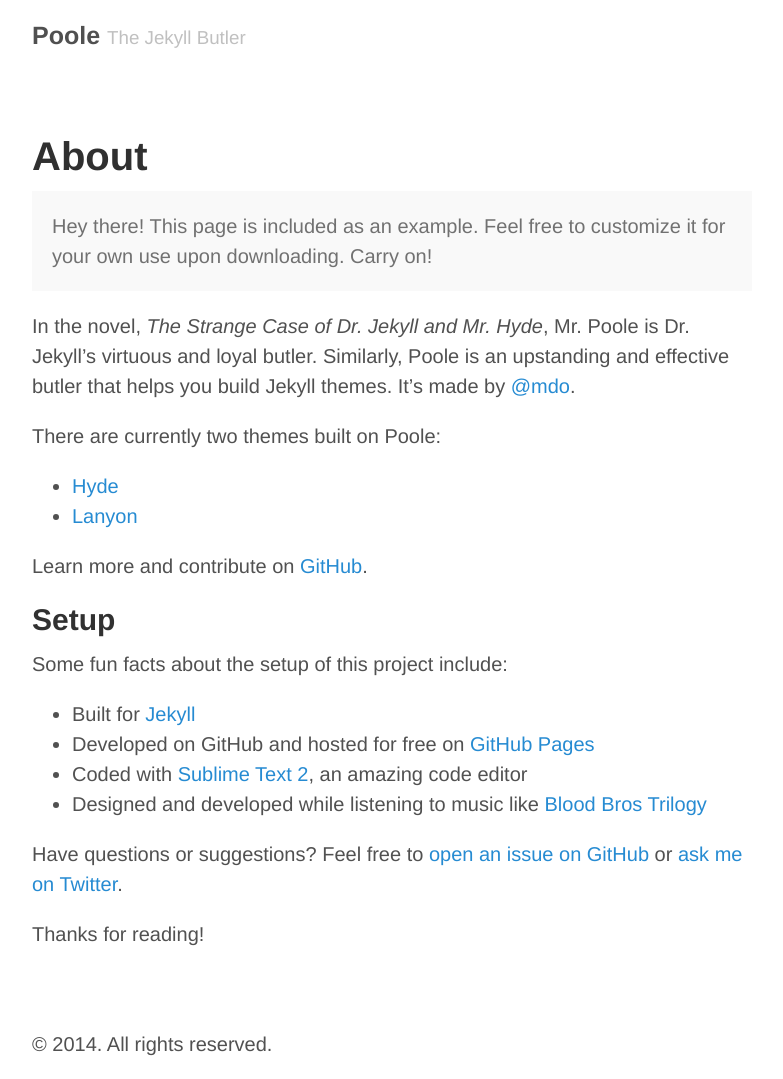
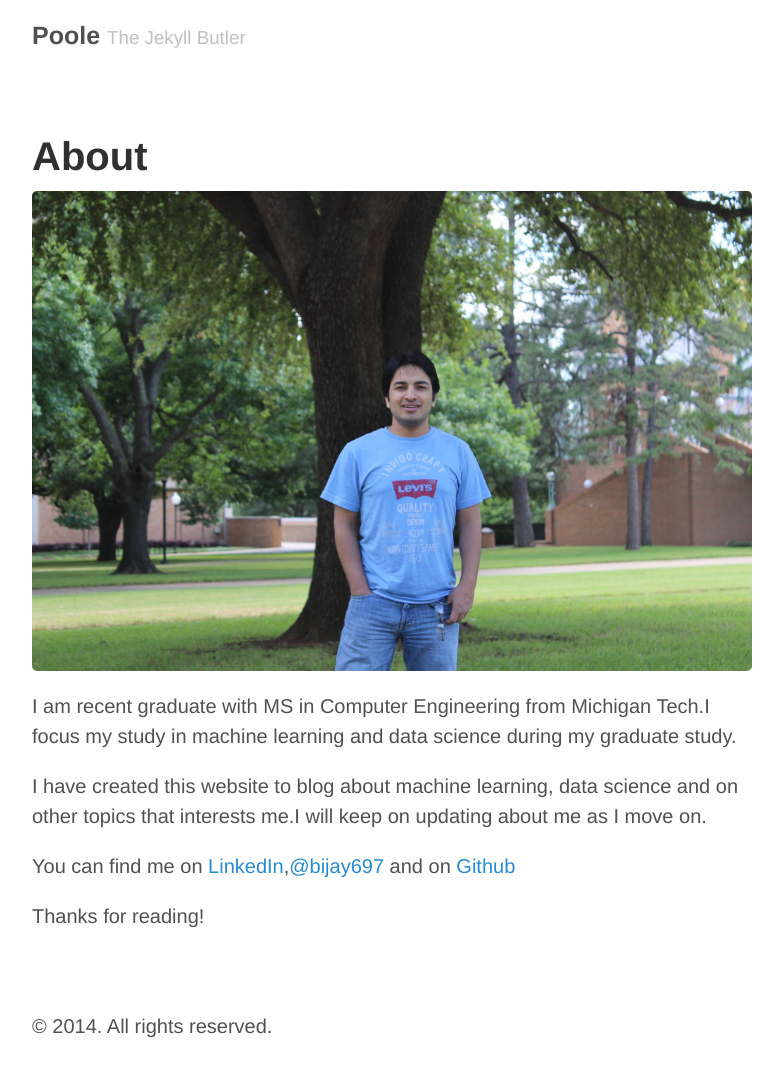
Before and after one commit to bkpathak/bkpathak.github.io, a Jekyll site: the page built from about.md, in a window 1280 px wide. Shown: the whole page, without its empty margins (248-1031 px from the left). Built offline with Jekyll 4.4.1, drawn with Linux system fonts in a browser that asks for light colours; Markdown is read by kramdown in place of the engine named in the settings.

Commit message:
added pic and information

```diff
--- a/about.md
+++ b/about.md
@@ -3,28 +3,12 @@ layout: page
 title: About
 ---
 
-<p class="message">
-  Hey there! This page is included as an example. Feel free to customize it for your own use upon downloading. Carry on!
-</p>
+![Here I am at UTA 2014.](/assets/my_pic.jpg)
 
-In the novel, *The Strange Case of Dr. Jekyll and Mr. Hyde*, Mr. Poole is Dr. Jekyll's virtuous and loyal butler. Similarly, Poole is an upstanding and effective butler that helps you build Jekyll themes. It's made by [@mdo](https://twitter.com/mdo).
+I am recent graduate with MS in Computer Engineering from Michigan Tech.I focus my study in machine learning and data science during my graduate study.
 
-There are currently two themes built on Poole:
+I have created this website to blog about machine learning, data science and on other topics that interests me.I will keep on updating about me as I move on.
 
-* [Hyde](http://hyde.getpoole.com)
-* [Lanyon](http://lanyon.getpoole.com)
-
-Learn more and contribute on [GitHub](https://github.com/poole).
-
-## Setup
-
-Some fun facts about the setup of this project include:
-
-* Built for [Jekyll](http://jekyllrb.com)
-* Developed on GitHub and hosted for free on [GitHub Pages](https://pages.github.com)
-* Coded with [Sublime Text 2](http://sublimetext.com), an amazing code editor
-* Designed and developed while listening to music like [Blood Bros Trilogy](https://soundcloud.com/maddecent/sets/blood-bros-series)
-
-Have questions or suggestions? Feel free to [open an issue on GitHub](https://github.com/poole/issues/new) or [ask me on Twitter](https://twitter.com/mdo).
+You can find me on [LinkedIn](http://www.linkedin.com/in/bijaykpathak/),[@bijay697](https://twitter.com/bijay697) and on [Github](https://github.com/bkpathak)
 
 Thanks for reading!
```
